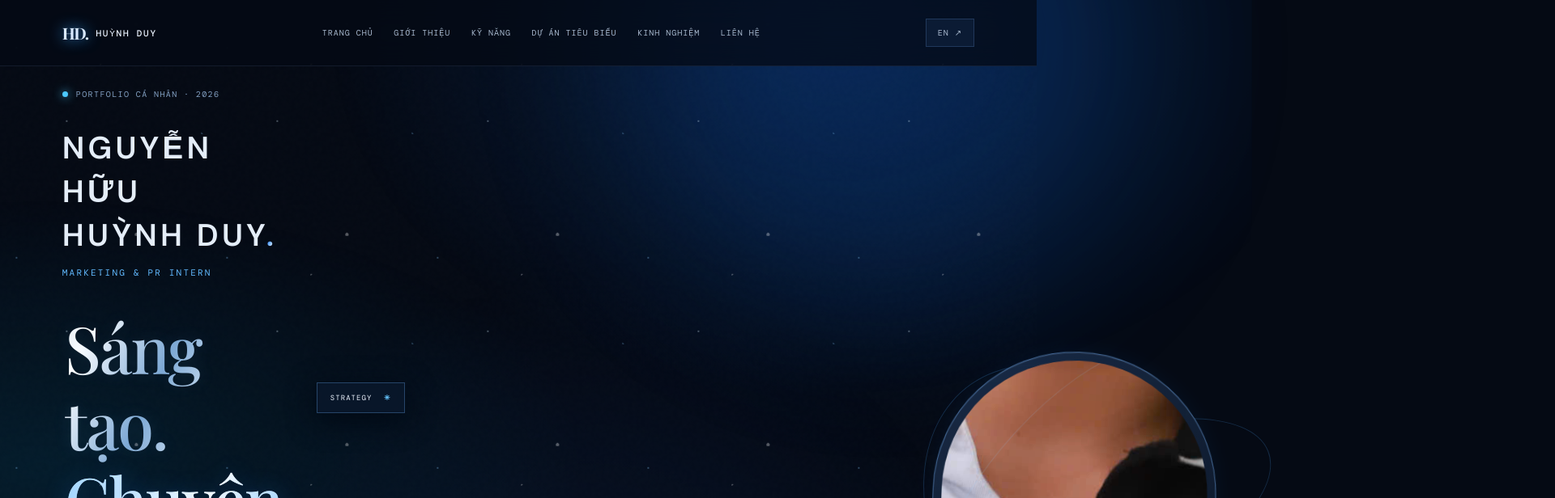
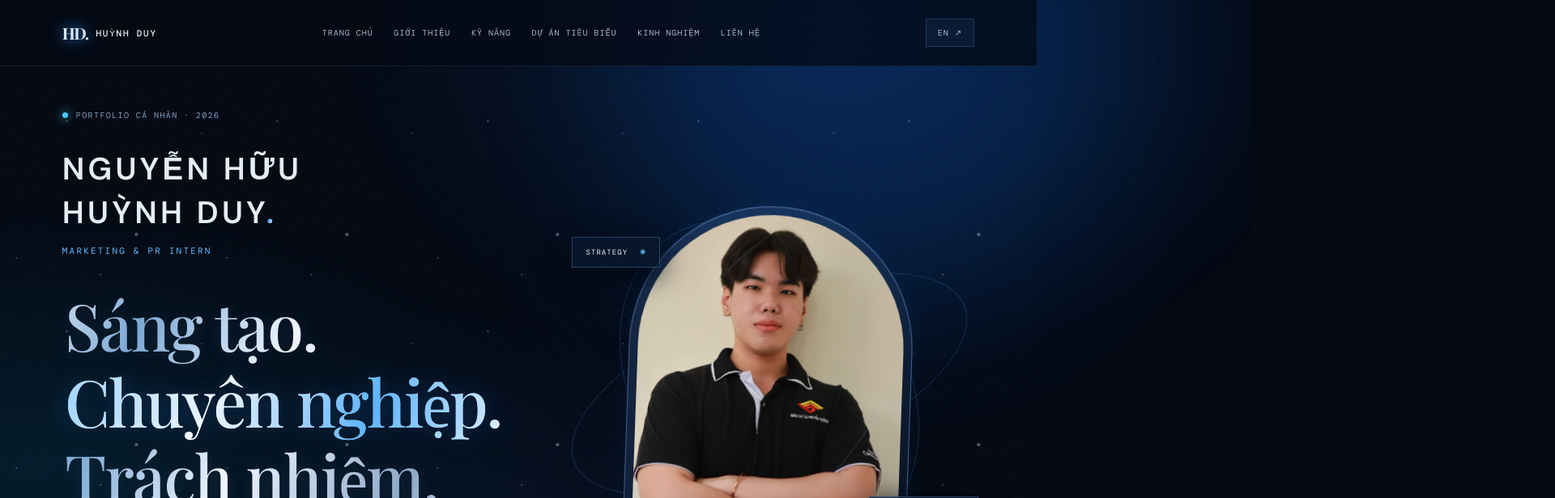
Before and after one commit to huynhduyussh2023-code/huynh-duy-portfolio, a Next.js app in the folder huynh-duy-portfolio/: page / in a window 1280 px wide. Shown: the top 616 px of the page at 81% size, 1920 px wide, since content can reach past the window. Built offline with nearby package versions, Linux system fonts and the light colour scheme; a web font is replaced by a local one.

Commit message:
Update globals.css

```diff
--- a/huynh-duy-portfolio/app/globals.css
+++ b/huynh-duy-portfolio/app/globals.css
@@ -271,3 +271,22 @@ body::after {
     transition-duration: .01ms !important;
   }
 }
+.portrait-placeholder {
+  position: relative;
+  width: 100%;
+  height: 100%;
+  overflow: hidden;
+}
+
+.portrait-image {
+  width: 100%;
+  height: 100%;
+  display: block;
+  object-fit: cover;
+  object-position: center top;
+  transition: transform 0.7s ease;
+}
+
+.portrait-card:hover .portrait-image {
+  transform: scale(1.04);
+}
```
